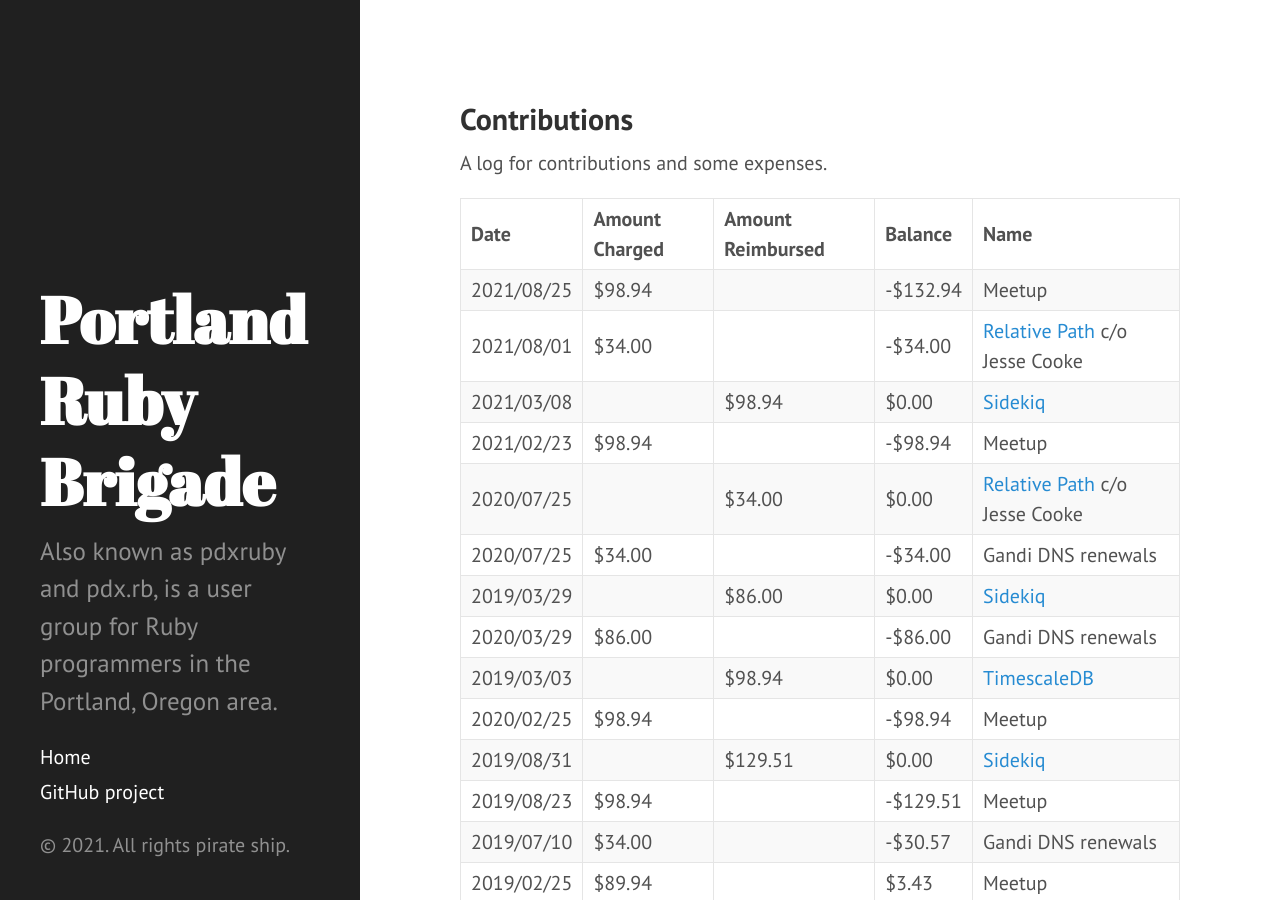
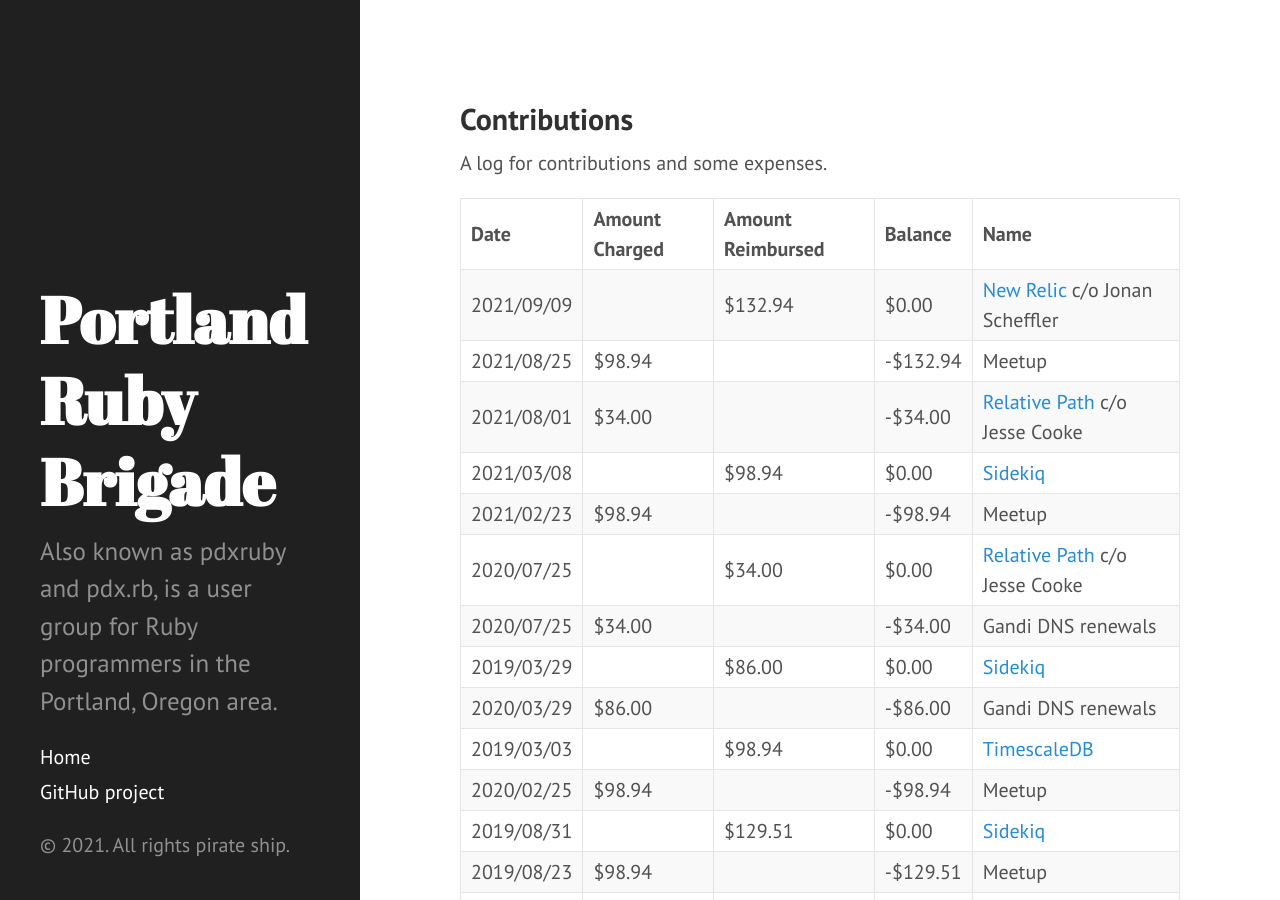
Before and after one commit to pdxruby/pdxruby.github.io, a Jekyll site: the page built from contributions.md, in a window 1280 px wide and 900 px high. Built offline with Jekyll 4.4.1, drawn with Linux system fonts in a browser that asks for light colours.

Commit message:
Thanks @thejonanshow and New Relic!

```diff
--- a/contributions.md
+++ b/contributions.md
@@ -9,6 +9,7 @@ A log for contributions and some expenses.
 
 | Date       | Amount Charged | Amount Reimbursed | Balance   | Name                                                      |
 | :--------- | :------------- | :---------------- | :-------- | :-------------------------------------------------------- |
+| 2021/09/09 |                | $132.94           | $0.00     | [New Relic](https://newrelic.com/) c/o Jonan Scheffler    |
 | 2021/08/25 | $98.94         |                   | -$132.94  | Meetup
 | 2021/08/01 | $34.00         |                   | -$34.00   | [Relative Path](https://relativepath.io/) c/o Jesse Cooke |
 | 2021/03/08 |                | $98.94            | $0.00     | [Sidekiq](https://sidekiq.org/)                           |
```
